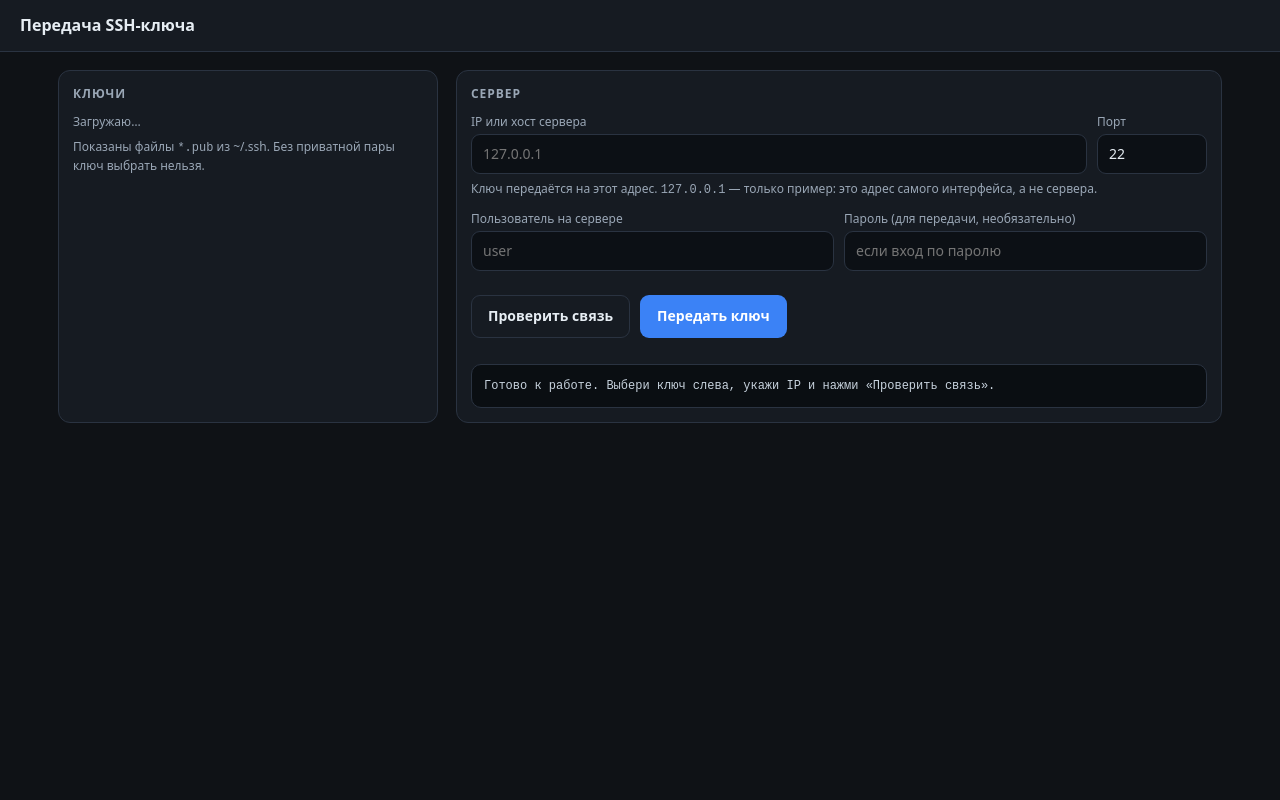
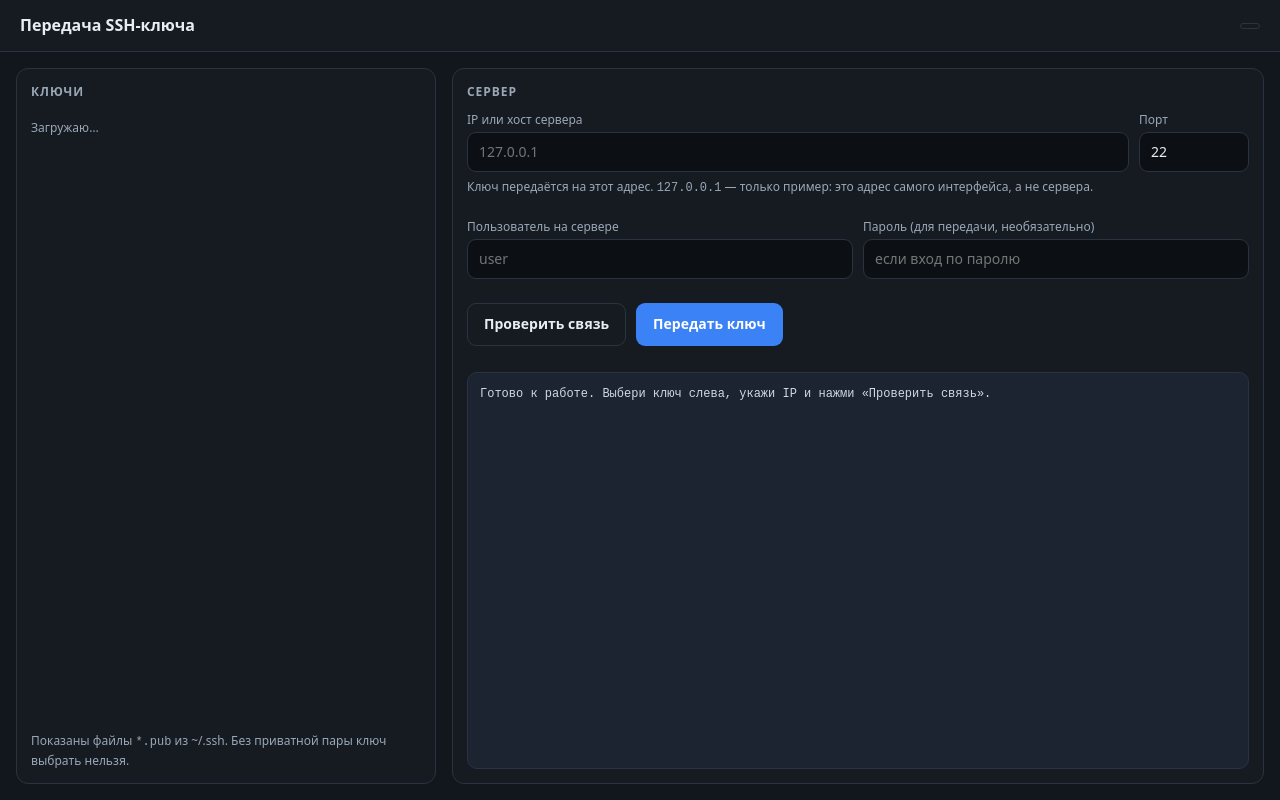
Before and after one commit to kykisrus/sshkey-gui, a plain HTML site: page static/index.html in a window 1280 px wide. Drawn offline with Linux system fonts and the light colour scheme; no server answers.

Commit message:
Интерфейс на всё окно: панели растягиваются, прокрутка только в списке ключей

```diff
--- a/static/index.html
+++ b/static/index.html
@@ -6,18 +6,38 @@
 <title>SSH-ключи — передача на сервер</title>
 <style>
   :root{
-    --bg:#0f1216; --panel:#161b22; --panel2:#1c2331; --line:#2a3341;
+    --bg:#12171d; --panel:#161b22; --panel2:#1c2331; --line:#2a3341;
     --ink:#e6edf3; --ink2:#9aa7b6; --accent:#3b82f6; --good:#22c55e; --bad:#ef4444; --warn:#f59e0b;
   }
   *{box-sizing:border-box}
-  body{margin:0;background:var(--bg);color:var(--ink);font:14px/1.45 system-ui,-apple-system,"Segoe UI",Roboto,sans-serif}
-  header{display:flex;align-items:center;gap:12px;padding:14px 20px;border-bottom:1px solid var(--line);background:var(--panel)}
+  html,body{height:100%}
+  body{
+    margin:0;background:var(--bg);color:var(--ink);
+    font:14px/1.45 system-ui,-apple-system,"Segoe UI",Roboto,sans-serif;
+    display:flex;flex-direction:column;overflow:hidden;
+  }
+  header{display:flex;align-items:center;gap:12px;padding:14px 20px;border-bottom:1px solid var(--line);background:var(--panel);flex:0 0 auto}
   header h1{font-size:16px;margin:0;font-weight:600}
   header .path{color:var(--ink2);font-size:12px;font-family:ui-monospace,monospace}
-  main{display:grid;grid-template-columns:minmax(280px,380px) 1fr;gap:18px;padding:18px;max-width:1200px;margin:0 auto}
-  @media (max-width:820px){main{grid-template-columns:1fr}}
-  .panel{background:var(--panel);border:1px solid var(--line);border-radius:12px;padding:14px}
-  .panel h2{font-size:12px;text-transform:uppercase;letter-spacing:.08em;color:var(--ink2);margin:0 0 10px}
+  header .spacer{flex:1}
+  header .ver{color:var(--ink2);font-size:12px;font-family:ui-monospace,monospace;border:1px solid var(--line);border-radius:999px;padding:2px 9px;white-space:nowrap}
+
+  main{
+    flex:1 1 auto;min-height:0;display:grid;gap:16px;padding:16px;width:100%;
+    grid-template-columns:minmax(320px,420px) 1fr;
+  }
+  .panel{
+    background:var(--panel);border:1px solid var(--line);border-radius:12px;
+    padding:14px;display:flex;flex-direction:column;min-height:0;
+  }
+  .panel h2{font-size:12px;text-transform:uppercase;letter-spacing:.08em;color:var(--ink2);margin:0 0 10px;flex:0 0 auto}
+
+  /* прокрутка только внутри списка ключей */
+  #keys{overflow-y:auto;flex:1 1 auto;min-height:0;padding-right:4px;scrollbar-gutter:stable}
+  #keys::-webkit-scrollbar{width:10px}
+  #keys::-webkit-scrollbar-thumb{background:#33405a;border-radius:8px}
+  #keys::-webkit-scrollbar-track{background:transparent}
+
   .key{display:flex;gap:10px;align-items:flex-start;padding:10px;border:1px solid var(--line);border-radius:10px;margin-bottom:8px;cursor:pointer;background:var(--panel2);transition:.15s}
   .key:hover{border-color:#3c4a5e}
   .key.sel{border-color:var(--accent);box-shadow:0 0 0 1px var(--accent) inset}
@@ -26,6 +46,7 @@
   .key.disabled .dot{background:var(--bad)}
   .key .name{font-weight:600;font-family:ui-monospace,monospace}
   .key .meta{color:var(--ink2);font-size:12px;word-break:break-all}
+
   label{display:block;font-size:12px;color:var(--ink2);margin:0 0 4px}
   input{width:100%;padding:9px 11px;border-radius:9px;border:1px solid var(--line);background:#0c1015;color:var(--ink);font:inherit}
   input:focus{outline:none;border-color:var(--accent)}
@@ -33,25 +54,37 @@
   .row3{display:grid;grid-template-columns:1fr 1fr;gap:10px;margin-top:10px}
   .field{margin-bottom:10px}
   .note{color:var(--ink2);font-size:12px;margin:-4px 0 10px}
-  .actions{display:flex;gap:10px;margin-top:14px;flex-wrap:wrap}
+  .actions{display:flex;gap:10px;margin-top:14px;flex-wrap:wrap;flex:0 0 auto}
   button{padding:10px 16px;border-radius:9px;border:1px solid transparent;font:inherit;font-weight:600;cursor:pointer}
   button.primary{background:var(--accent);color:#fff}
   button.ghost{background:transparent;color:var(--ink);border-color:var(--line)}
   button:disabled{opacity:.55;cursor:progress}
-  .badges{display:flex;gap:8px;flex-wrap:wrap;margin-top:14px}
+  .badges{display:flex;gap:8px;flex-wrap:wrap;margin-top:14px;flex:0 0 auto}
   .badge{font-size:12px;padding:5px 10px;border-radius:999px;background:var(--panel2);border:1px solid var(--line);color:var(--ink2)}
   .badge.ok{color:#bbf7d0;border-color:#14532d;background:#052e16}
   .badge.bad{color:#fecaca;border-color:#7f1d1d;background:#2a0b0b}
   .badge.warn{color:#fde68a;border-color:#78350f;background:#2a1a05}
-  pre{margin:12px 0 0;padding:12px;background:#0a0e12;border:1px solid var(--line);border-radius:10px;color:#c7d2dd;font:12px/1.5 ui-monospace,monospace;white-space:pre-wrap;max-height:320px;overflow:auto}
-  .hint{color:var(--ink2);font-size:12px;margin-top:8px}
+
+  pre{
+    margin:12px 0 0;padding:12px;background:var(--panel2);border:1px solid var(--line);border-radius:10px;
+    color:#cfd9e3;font:12px/1.5 ui-monospace,monospace;white-space:pre-wrap;
+    flex:1 1 auto;min-height:80px;overflow:auto;
+  }
+  .hint{color:var(--ink2);font-size:12px;margin-top:8px;flex:0 0 auto}
+
+  @media (max-width:900px){
+    body{overflow:auto}
+    main{grid-template-columns:1fr;min-height:0}
+    #keys{max-height:40vh}
+  }
 </style>
 </head>
 <body>
 <header>
   <h1>Передача SSH-ключа</h1>
   <span class="path" id="keysPath"></span>
-  <span class="path" id="version"></span>
+  <span class="spacer"></span>
+  <span class="ver" id="version"></span>
 </header>
 
 <main>
@@ -110,14 +143,11 @@ async function loadKeys(){
   KEYS = data.keys || [];
   $('keysPath').textContent = data.home || '';
   $('version').textContent = data.version ? 'v' + data.version : '';
-  // поля всегда пустые: значения не подставляются и не запоминаются
 
   const box = $('keys');
   box.innerHTML = '';
   if (!KEYS.length){ box.innerHTML = '<div class="hint">В ~/.ssh нет ключей *.pub</div>'; return; }
 
-  const wanted = null;
-  let restored = false;
   KEYS.forEach((k) => {
     const el = document.createElement('div');
     el.className = 'key' + (k.usable ? '' : ' disabled');
@@ -131,9 +161,7 @@ async function loadKeys(){
         document.querySelectorAll('.key').forEach(x => x.classList.remove('sel'));
         el.classList.add('sel'); SELECTED = k;
       };
-      if (wanted ? k.name === wanted : (!restored && !SELECTED)) {
-        el.classList.add('sel'); SELECTED = k; restored = true;
-      }
+      if (!SELECTED){ el.classList.add('sel'); SELECTED = k; }
     }
     box.appendChild(el);
   });
```
Also changed, not shown: 1 other file.
